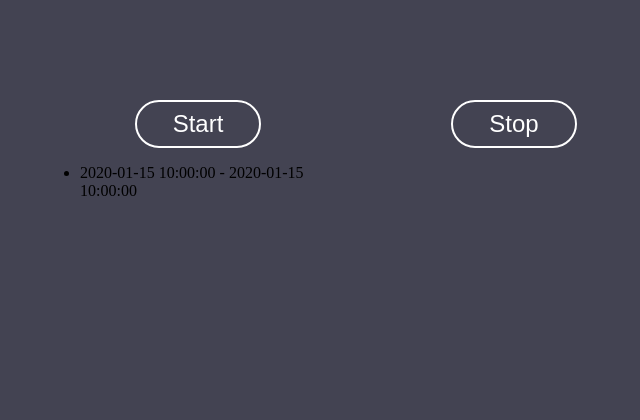
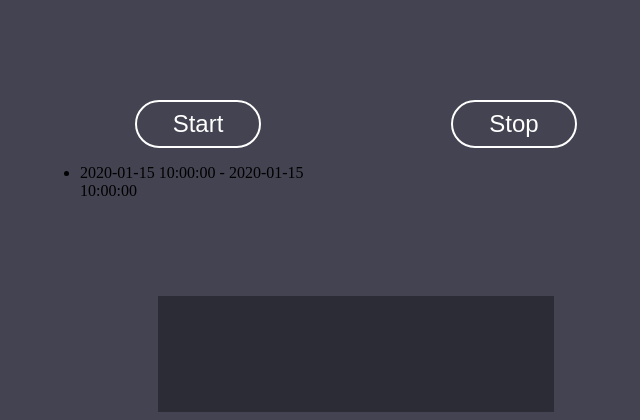
Before and after one commit to jedwards1230/CEN-4031---MyFitTimer, a Flask app: template templates/index.html in a window 1280 px wide. Shown: the part 585-1005 px from the top of the page, without its empty margins (284-924 px from the left). Before the commit the page ends 781 px from the top, so only its background shows below. Run offline with Flask 2, Linux system fonts and the light colour scheme; the template is opened without the code that fills it: most values are stand-ins (such as "Sample title", 1, 10 or a date in 2020); some libraries are stand-ins or nearby versions.

Commit message:
Update style.css
Switched class to id for JS

```diff
--- a/static/styles/style.css
+++ b/static/styles/style.css
@@ -54,7 +54,7 @@
 }
 
 
-.history{
+#history{
     margin: auto;
     margin-top: 80px;
     background-color: rgb(44, 44, 54);
```
